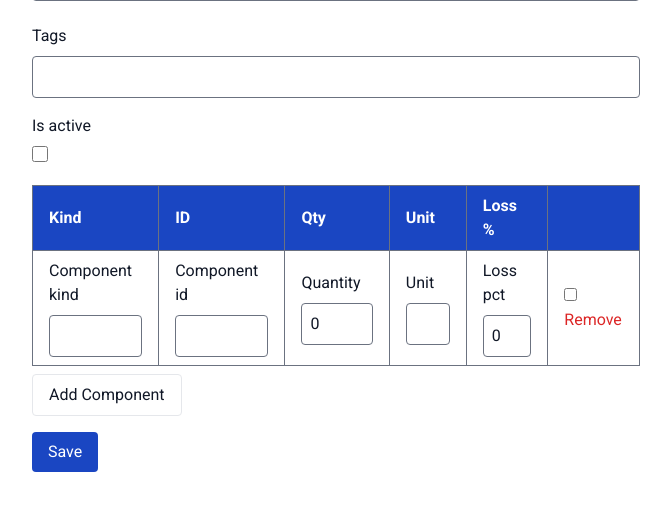
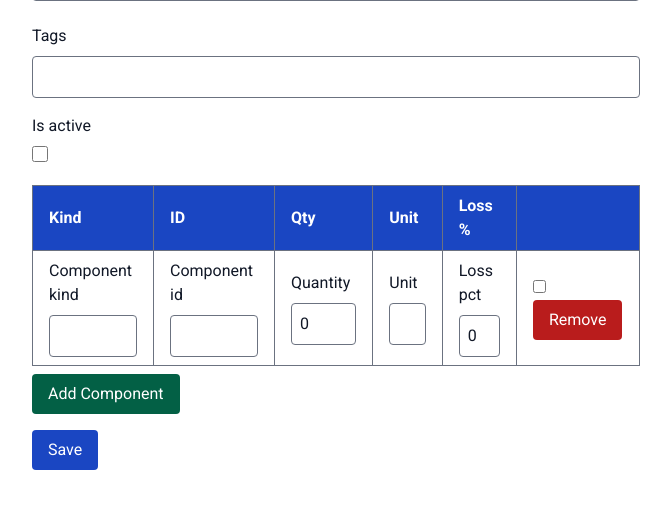
Before and after one commit to arishboteco/Inventory-App, a Django app: page /recipes/create/ in a window 1280 px wide. Shown: the part 1118-1638 px from the top of the page, without its empty margins (304-975 px from the left). After the commit the page ends 1588 px from the top, so only its background shows below. Run offline with Django 5.2, Linux system fonts and the light colour scheme; style sheets or scripts are compiled from the project's sources; some libraries are stand-ins or nearby versions.

Commit message:
Use standard button classes for recipe components

```diff
--- a/templates/inventory/recipes/detail.html
+++ b/templates/inventory/recipes/detail.html
@@ -44,14 +44,14 @@
           <td>{% include "components/form_field.html" with field=cform.unit %}</td>
           <td>{% include "components/form_field.html" with field=cform.loss_pct %}</td>
           <td>
-            {{ cform.DELETE }}<button type="button" class="remove-row text-red-600 dark:text-red-400">Remove</button>
+            {{ cform.DELETE }}<button type="button" class="remove-row btn-danger">Remove</button>
           </td>
         </tr>
       {% endfor %}
       </tbody>
     </table>
     <div class="mt-2">
-      <button type="button" id="add-row" class="px-4 py-2 border dark:border-form-darkBorder rounded">Add Component</button>
+      <button type="button" id="add-row" class="btn-secondary">Add Component</button>
     </div>
     <div class="mt-4">
       <button type="submit" class="btn-primary">Save</button>
```
